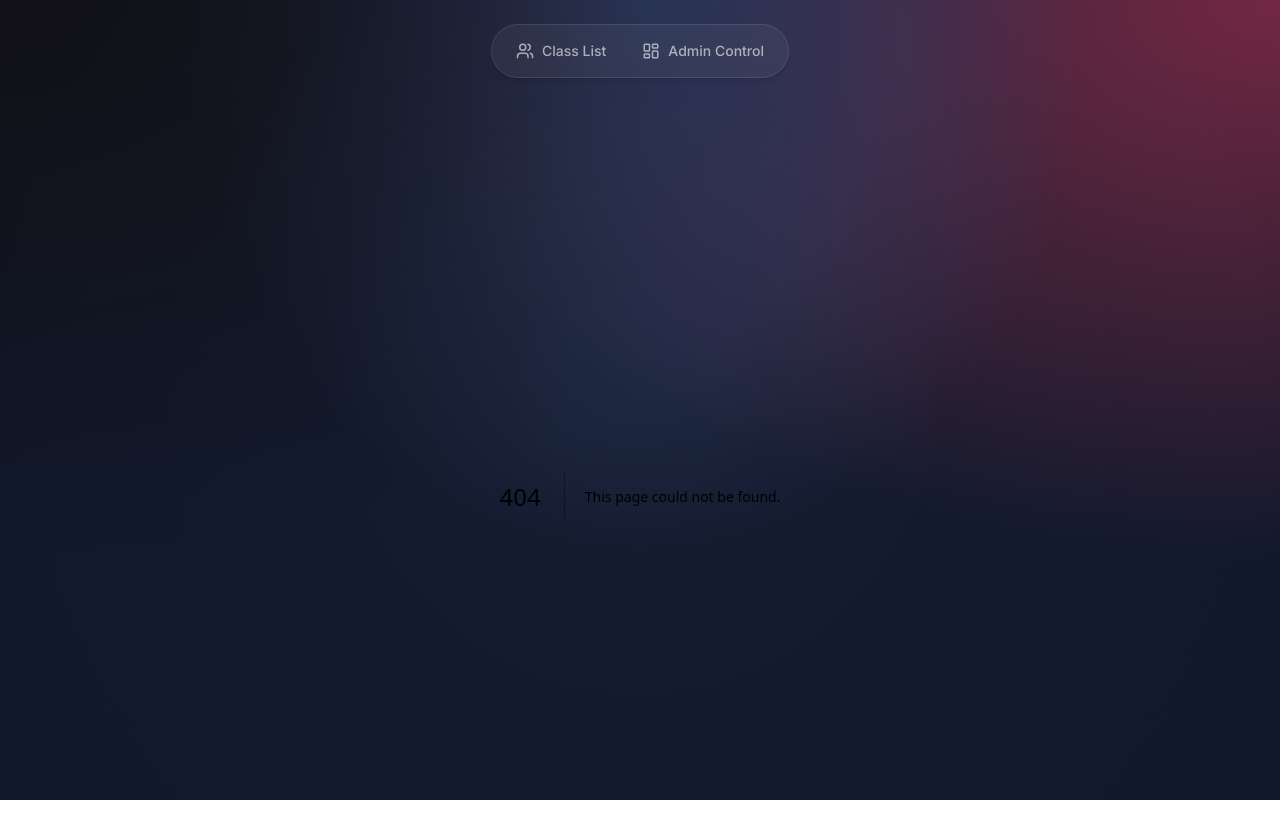
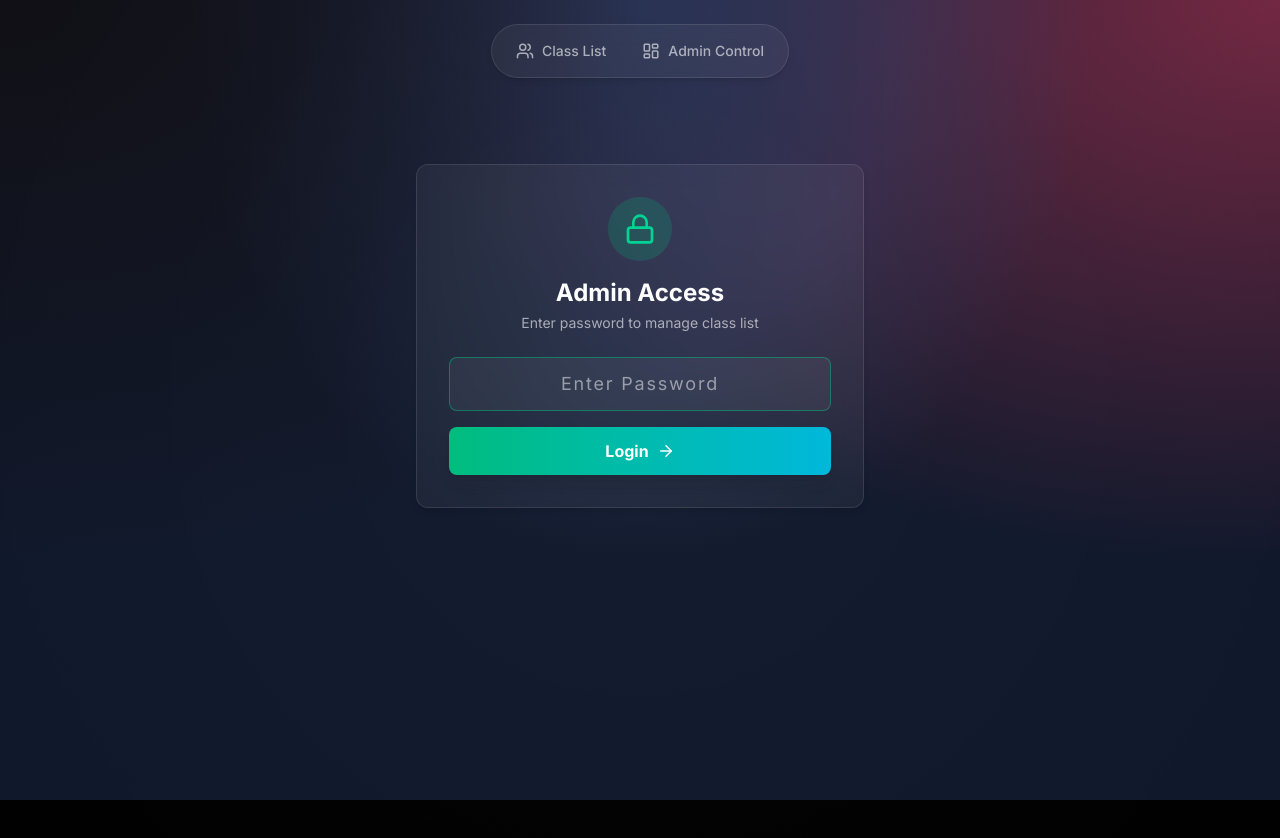
Before and after one commit to ErickXavier-dev/Student-List-Manager, a Next.js app: page /login in a window 1280 px wide. Before the commit this address had no page. Shown: the top 838 px of the page. After the commit the page ends 800 px from the top, so only its background shows below. Built offline with nearby package versions, Linux system fonts and the light colour scheme.

Commit message:
added simple password security for admin panel

```diff
--- /dev/null
+++ b/src/app/api/auth/login/route.js
@@ -0,0 +1,30 @@
+import { NextResponse } from 'next/server';
+import { cookies } from 'next/headers';
+
+export async function POST(request) {
+  try {
+    const { password } = await request.json();
+    const ADMIN_PASSWORD = process.env.ADMIN_PASSWORD;
+
+    if (!ADMIN_PASSWORD) {
+      return NextResponse.json({ error: 'Server misconfiguration: ADMIN_PASSWORD not set' }, { status: 500 });
+    }
+
+    if (password === ADMIN_PASSWORD) {
+      // Set HTTP-only cookie
+      (await cookies()).set('admin_token', 'authenticated', {
+        httpOnly: true,
+        secure: process.env.NODE_ENV === 'production',
+        sameSite: 'strict',
+        maxAge: 60 * 60 * 24 * 7, // 1 week
+        path: '/',
+      });
+
+      return NextResponse.json({ success: true });
+    }
+
+    return NextResponse.json({ error: 'Invalid password' }, { status: 401 });
+  } catch (error) {
+    return NextResponse.json({ error: 'Internal server error' }, { status: 500 });
+  }
+}
--- /dev/null
+++ b/src/app/api/auth/logout/route.js
@@ -0,0 +1,7 @@
+import { NextResponse } from 'next/server';
+import { cookies } from 'next/headers';
+
+export async function POST() {
+  (await cookies()).delete('admin_token');
+  return NextResponse.json({ success: true });
+}
--- /dev/null
+++ b/src/app/login/page.js
@@ -0,0 +1,72 @@
+'use client';
+import { useState } from 'react';
+import { useRouter } from 'next/navigation';
+import GlassCard from '@/components/ui/GlassCard';
+import { Lock, Loader2, ArrowRight } from 'lucide-react';
+import { toast } from 'sonner';
+
+export default function LoginPage() {
+  const [password, setPassword] = useState('');
+  const [loading, setLoading] = useState(false);
+  const router = useRouter();
+
+  const handleLogin = async (e) => {
+    e.preventDefault();
+    setLoading(true);
+
+    try {
+      const res = await fetch('/api/auth/login', {
+        method: 'POST',
+        headers: { 'Content-Type': 'application/json' },
+        body: JSON.stringify({ password }),
+      });
+
+      const data = await res.json();
+
+      if (!res.ok) {
+        throw new Error(data.error || 'Login failed');
+      }
+
+      toast.success('Logged in successfully');
+      router.push('/admin');
+      router.refresh(); // Refresh to update middleware state detection if needed
+    } catch (error) {
+      toast.error(error.message);
+    } finally {
+      setLoading(false);
+    }
+  };
+
+  return (
+    <div className="flex items-center justify-center min-h-[60vh]">
+      <GlassCard className="w-full max-w-md p-8">
+        <div className="text-center mb-6">
+          <div className="inline-flex items-center justify-center w-16 h-16 rounded-full bg-emerald-500/20 text-emerald-400 mb-4">
+            <Lock size={32} />
+          </div>
+          <h1 className="text-2xl font-bold">Admin Access</h1>
+          <p className="text-white/60 text-sm mt-1">Enter password to manage class list</p>
+        </div>
+
+        <form onSubmit={handleLogin} className="space-y-4">
+          <input
+            type="password"
+            placeholder="Enter Password"
+            className="w-full bg-white/5 border border-white/10 rounded-lg px-4 py-3 outline-none focus:border-emerald-500/50 transition-colors text-center text-lg tracking-widest"
+            value={password}
+            onChange={e => setPassword(e.target.value)}
+            autoFocus
+          />
+
+          <button
+            type="submit"
+            disabled={loading}
+            className="w-full bg-gradient-to-r from-emerald-500 to-cyan-500 hover:opacity-90 disabled:opacity-50 text-white font-bold py-3 rounded-lg transition-all shadow-lg flex items-center justify-center gap-2"
+          >
+            {loading ? <Loader2 className="animate-spin" /> : <>Login <ArrowRight size={18} /></>}
+          </button>
+        </form>
+      </GlassCard>
+    </div>
+  );
+}
--- a/src/components/Navbar.js
+++ b/src/components/Navbar.js
@@ -1,11 +1,24 @@
 'use client';
 import Link from 'next/link';
-import { usePathname } from 'next/navigation';
+import { usePathname, useRouter } from 'next/navigation';
 import { cn } from '@/lib/utils';
-import { LayoutDashboard, Users, Wallet } from 'lucide-react';
+import { LayoutDashboard, Users, LogOut } from 'lucide-react';
+import { toast } from 'sonner';
 
 export default function Navbar() {
   const pathname = usePathname();
+  const router = useRouter();
+
+  const handleLogout = async () => {
+    try {
+      await fetch('/api/auth/logout', { method: 'POST' });
+      toast.success('Logged out');
+      router.push('/login');
+      router.refresh();
+    } catch (e) {
+      console.error(e);
+    }
+  };
 
   const NavItem = ({ href, label, icon: Icon }) => {
     const isActive = pathname === href;
@@ -30,6 +43,16 @@ export default function Navbar() {
       <div className="glass rounded-full px-2 py-2 flex items-center gap-1">
         <NavItem href="/" label="Class List" icon={Users} />
         <NavItem href="/admin" label="Admin Control" icon={LayoutDashboard} />
+
+        {pathname.startsWith('/admin') && (
+          <button
+            onClick={handleLogout}
+            className="flex items-center gap-2 px-4 py-2 rounded-full transition-all duration-300 text-red-300/60 hover:text-red-300 hover:bg-red-500/10 ml-2 border-l border-white/10"
+          >
+            <LogOut size={18} />
+            <span className="text-sm font-medium">Logout</span>
+          </button>
+        )}
       </div>
     </nav>
   );
--- /dev/null
+++ b/src/middleware.js
@@ -0,0 +1,20 @@
+import { NextResponse } from 'next/server';
+
+export function middleware(request) {
+  const path = request.nextUrl.pathname;
+
+  // Protect /admin routes
+  if (path.startsWith('/admin')) {
+    const token = request.cookies.get('admin_token')?.value;
+
+    if (token !== 'authenticated') {
+      return NextResponse.redirect(new URL('/login', request.url));
+    }
+  }
+
+  return NextResponse.next();
+}
+
+export const config = {
+  matcher: '/admin/:path*',
+};
```
